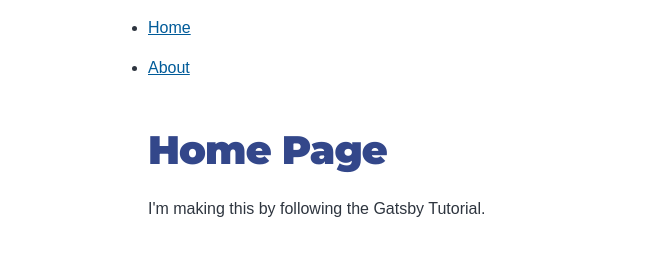
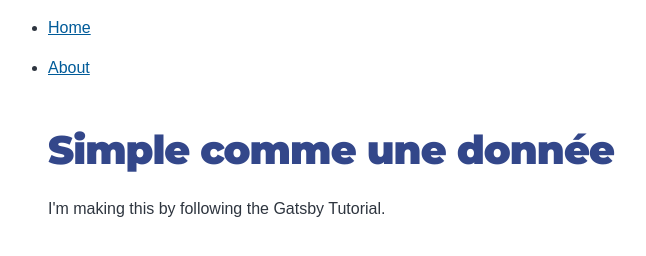
Before and after one commit to etienne0101/simpleasdata, a Gatsby site: page / in a window 1280 px wide. Shown: the whole page, without its empty margins (242-888 px from the left). Built offline with nearby package versions, Linux system fonts and the light colour scheme; Gatsby itself is replaced by a stand-in of ours.

Commit message:
update css

```diff
--- a/src/components/layout.module.css
+++ b/src/components/layout.module.css
@@ -1,12 +1,12 @@
 .container {
     margin: auto;
-    max-width: 500px;
+    max-width: 700px;
     font-family: sans-serif;
   }
 
   .container {
     margin: auto;
-    max-width: 500px;
+    max-width: 700px;
     font-family: sans-serif;
   }
 
@@ -23,4 +23,5 @@
   }
   .nav-link-text {
     color: black;
+    max-width: 700px;
   }
--- a/src/pages/about.js
+++ b/src/pages/about.js
@@ -1,5 +1,6 @@
 import * as React from 'react'
 import Layout from '../components/layout'
+
 const AboutPage = () => {
   return (
     <Layout pageTitle="About Me">
--- a/src/pages/index.js
+++ b/src/pages/index.js
@@ -3,7 +3,7 @@ import Layout from '../components/layout'
 
 const IndexPage = () => {
   return (
-    <Layout pageTitle="Home Page">
+    <Layout pageTitle="Simple comme une donnée">
       <p>I'm making this by following the Gatsby Tutorial.</p>
     </Layout>
   )
```
